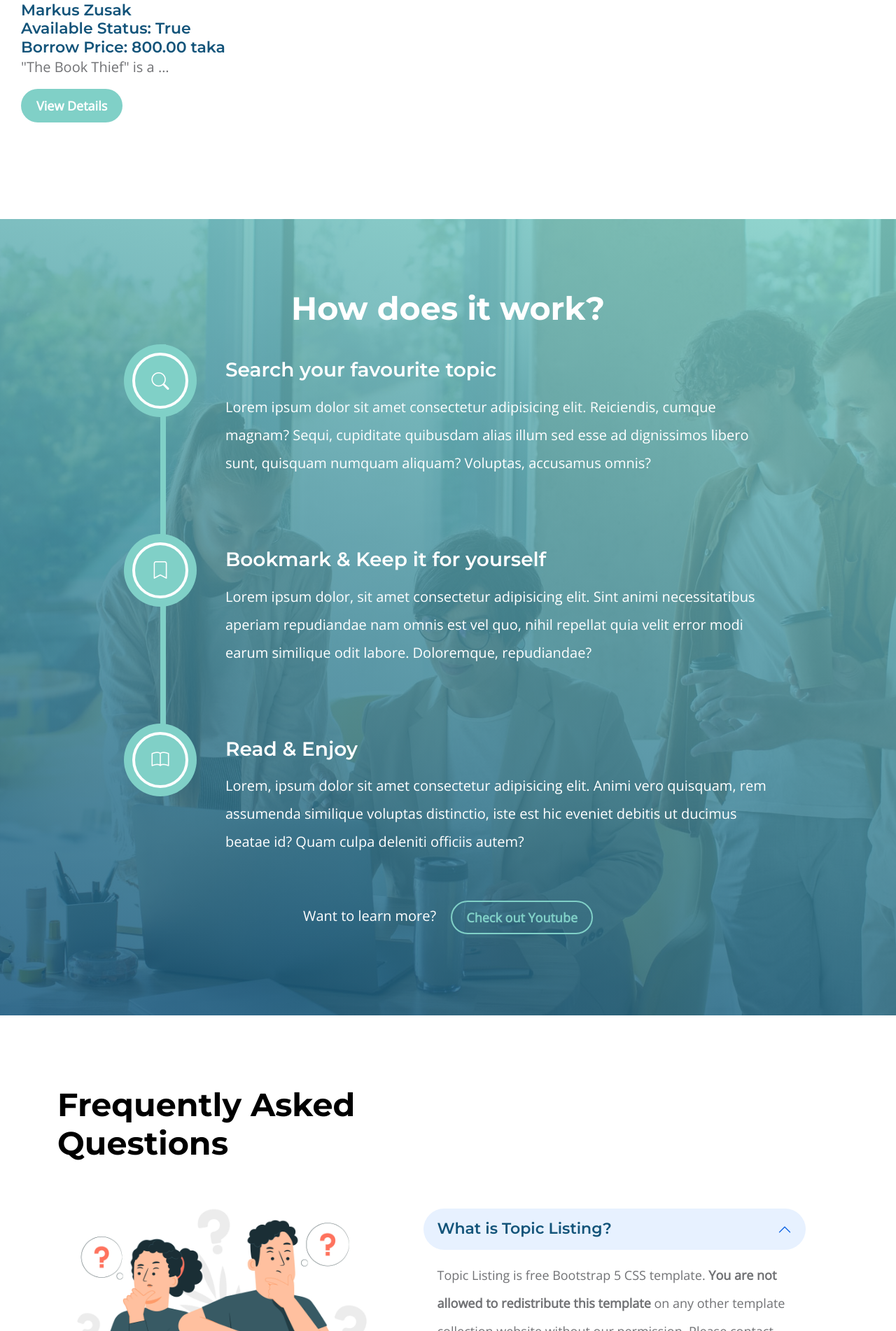
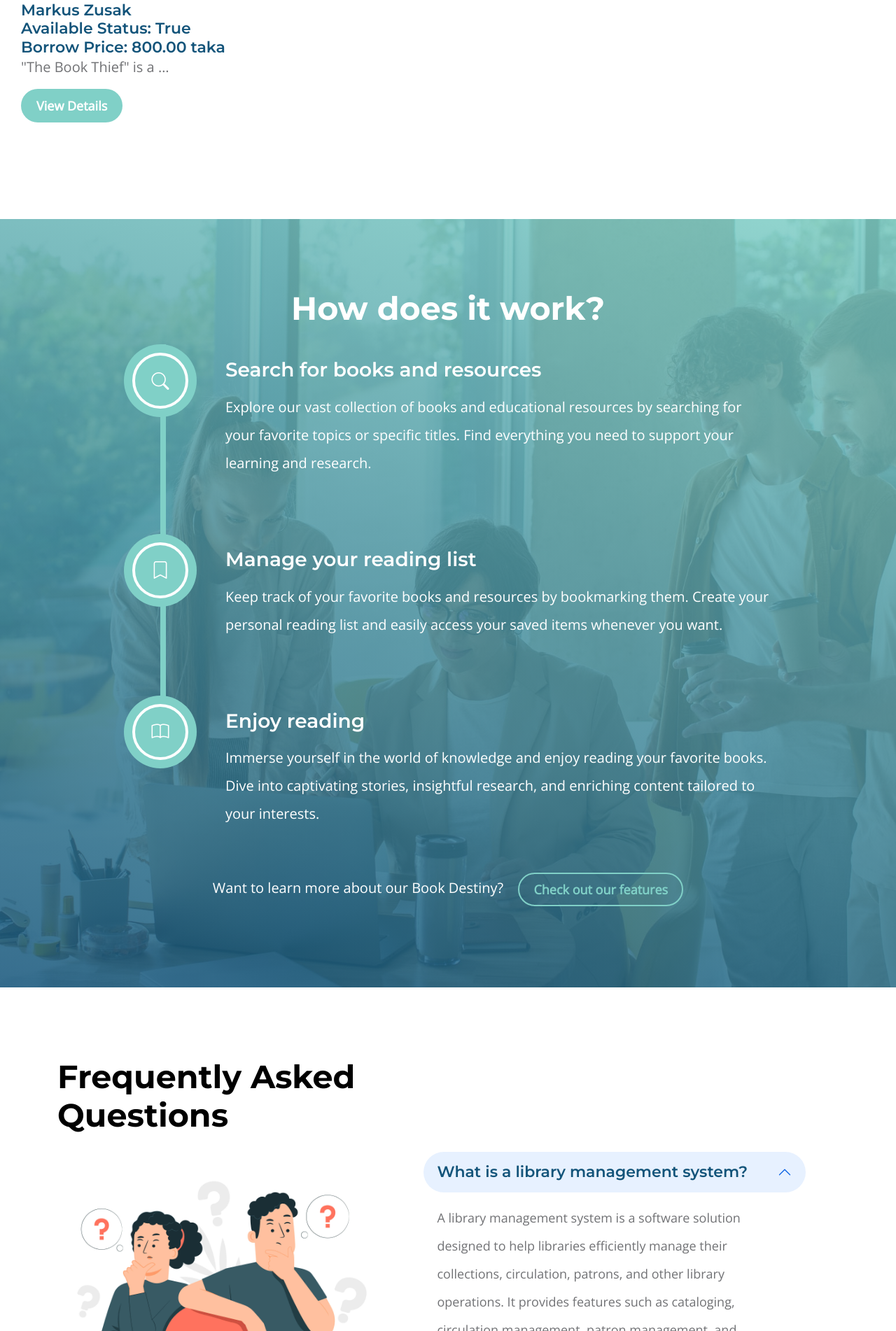
Before and after one commit to MerinaMou110/Final-Assignment, a Django app: page / in a window 1280 px wide. Shown: the part 4598-6500 px from the top of the page at 70% size. Run offline with Django 5.2, Linux system fonts and the light colour scheme; data comes from the database, SQL or seed files in the repository; some libraries are stand-ins or nearby versions.

Commit message:
add some text

```diff
--- a/core/templates/index.html
+++ b/core/templates/index.html
@@ -208,7 +208,7 @@ Management System{% endblock %} {% block content %}
                     <div class="row">
 
                         <div class="col-12 text-center">
-                            <h2 class="text-white mb-4">How does it work?</h1>
+                            <h2 class="text-white mb-4">How does it work?</h2>
                         </div>
 
                         <div class="col-lg-10 col-12 mx-auto">
@@ -219,32 +219,32 @@ Management System{% endblock %} {% block content %}
                                     </div>
 
                                     <li>
-                                        <h4 class="text-white mb-3">Search your favourite topic</h4>
+                                        <h4 class="text-white mb-3">Search for books and resources</h4>
 
-                                        <p class="text-white">Lorem ipsum dolor sit amet consectetur adipisicing elit. Reiciendis, cumque magnam? Sequi, cupiditate quibusdam alias illum sed esse ad dignissimos libero sunt, quisquam numquam aliquam? Voluptas, accusamus omnis?</p>
+                                        <p class="text-white">Explore our vast collection of books and educational resources by searching for your favorite topics or specific titles. Find everything you need to support your learning and research.</p>
 
                                         <div class="icon-holder">
-                                          <i class="bi-search"></i>
+                                            <i class="bi-search"></i>
                                         </div>
                                     </li>
 
                                     <li>
-                                        <h4 class="text-white mb-3">Bookmark &amp; Keep it for yourself</h4>
+                                        <h4 class="text-white mb-3">Manage your reading list</h4>
 
-                                        <p class="text-white">Lorem ipsum dolor, sit amet consectetur adipisicing elit. Sint animi necessitatibus aperiam repudiandae nam omnis est vel quo, nihil repellat quia velit error modi earum similique odit labore. Doloremque, repudiandae?</p>
+                                        <p class="text-white">Keep track of your favorite books and resources by bookmarking them. Create your personal reading list and easily access your saved items whenever you want.</p>
 
                                         <div class="icon-holder">
-                                          <i class="bi-bookmark"></i>
+                                            <i class="bi-bookmark"></i>
                                         </div>
                                     </li>
 
                                     <li>
-                                        <h4 class="text-white mb-3">Read &amp; Enjoy</h4>
+                                        <h4 class="text-white mb-3">Enjoy reading</h4>
 
-                                        <p class="text-white">Lorem, ipsum dolor sit amet consectetur adipisicing elit. Animi vero quisquam, rem assumenda similique voluptas distinctio, iste est hic eveniet debitis ut ducimus beatae id? Quam culpa deleniti officiis autem?</p>
+                                        <p class="text-white">Immerse yourself in the world of knowledge and enjoy reading your favorite books. Dive into captivating stories, insightful research, and enriching content tailored to your interests.</p>
 
                                         <div class="icon-holder">
-                                          <i class="bi-book"></i>
+                                            <i class="bi-book"></i>
                                         </div>
                                     </li>
                                 </ul>
@@ -253,13 +253,14 @@ Management System{% endblock %} {% block content %}
 
                         <div class="col-12 text-center mt-5">
                             <p class="text-white">
-                                Want to learn more?
-                                <a href="#" class="btn custom-btn custom-border-btn ms-3">Check out Youtube</a>
+                                Want to learn more about our Book Destiny?
+                                <a href="#" class="btn custom-btn custom-border-btn ms-3">Check out our features</a>
                             </p>
                         </div>
                     </div>
                 </div>
             </section>
+
 
 
             <section class="faq-section section-padding" id="section_4">
@@ -281,13 +282,13 @@ Management System{% endblock %} {% block content %}
                                 <div class="accordion-item">
                                     <h2 class="accordion-header" id="headingOne">
                                         <button class="accordion-button" type="button" data-bs-toggle="collapse" data-bs-target="#collapseOne" aria-expanded="true" aria-controls="collapseOne">
-                                        What is Topic Listing?
+                                        What is a library management system?
                                         </button>
                                     </h2>
 
                                     <div id="collapseOne" class="accordion-collapse collapse show" aria-labelledby="headingOne" data-bs-parent="#accordionExample">
                                         <div class="accordion-body">
-                                            Topic Listing is free Bootstrap 5 CSS template. <strong>You are not allowed to redistribute this template</strong> on any other template collection website without our permission. Please contact TemplateMo for more detail. Thank you.
+                                            A library management system is a software solution designed to help libraries efficiently manage their collections, circulation, patrons, and other library operations. It provides features such as cataloging, circulation management, patron management, and reporting capabilities.
                                         </div>
                                     </div>
                                 </div>
@@ -295,13 +296,13 @@ Management System{% endblock %} {% block content %}
                                 <div class="accordion-item">
                                     <h2 class="accordion-header" id="headingTwo">
                                         <button class="accordion-button collapsed" type="button" data-bs-toggle="collapse" data-bs-target="#collapseTwo" aria-expanded="false" aria-controls="collapseTwo">
-                                        How to find a topic?
+                                        What are the key features of a library management system?
                                     </button>
                                     </h2>
 
                                     <div id="collapseTwo" class="accordion-collapse collapse" aria-labelledby="headingTwo" data-bs-parent="#accordionExample">
                                         <div class="accordion-body">
-                                            You can search on Google with <strong>keywords</strong> such as templatemo portfolio, templatemo one-page layouts, photography, digital marketing, etc.
+                                            Key features of a library management system include cataloging and indexing of library materials, circulation management, patron management, reservation and hold capabilities, reporting and analytics, integration with online resources and databases, and user-friendly interfaces for both staff and patrons.
                                         </div>
                                     </div>
                                 </div>
@@ -309,13 +310,13 @@ Management System{% endblock %} {% block content %}
                                 <div class="accordion-item">
                                     <h2 class="accordion-header" id="headingThree">
                                         <button class="accordion-button collapsed" type="button" data-bs-toggle="collapse" data-bs-target="#collapseThree" aria-expanded="false" aria-controls="collapseThree">
-                                        Does it need to paid?
+                                        How can a library management system benefit libraries?
                                     </button>
                                     </h2>
 
                                     <div id="collapseThree" class="accordion-collapse collapse" aria-labelledby="headingThree" data-bs-parent="#accordionExample">
                                         <div class="accordion-body">
-                                            You can modify any of this with custom CSS or overriding our default variables. It's also worth noting that just about any HTML can go within the <code>.accordion-body</code>, though the transition does limit overflow.
+                                            A library management system can benefit libraries by streamlining library operations, improving accessibility to library resources, enhancing patron services, increasing staff efficiency, facilitating resource sharing and collaboration, and providing valuable insights through data analysis and reporting.
                                         </div>
                                     </div>
                                 </div>
```
